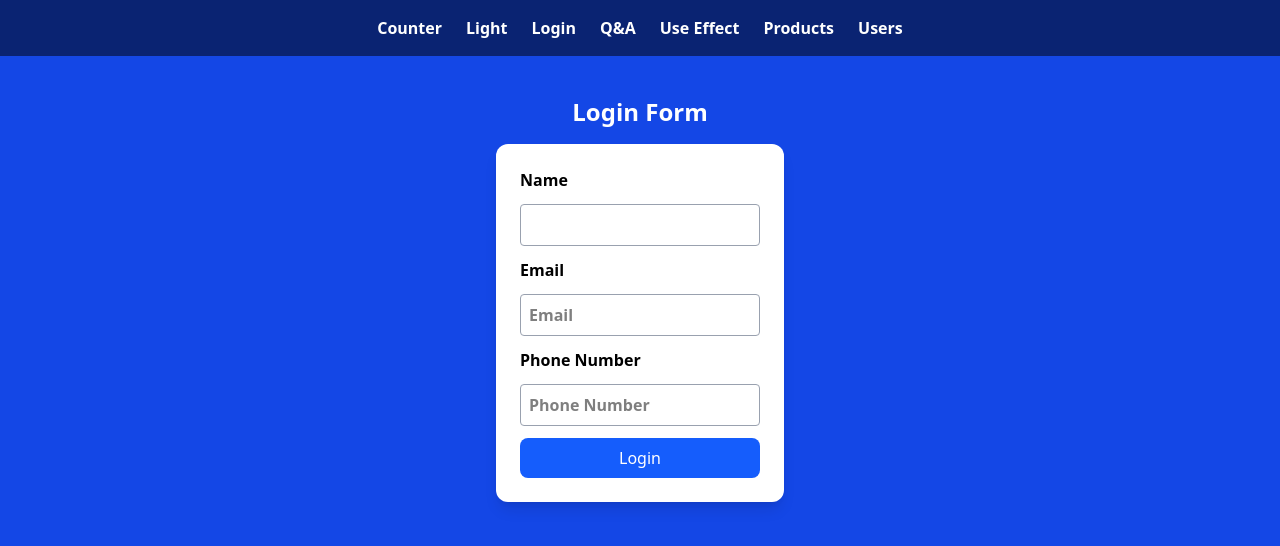
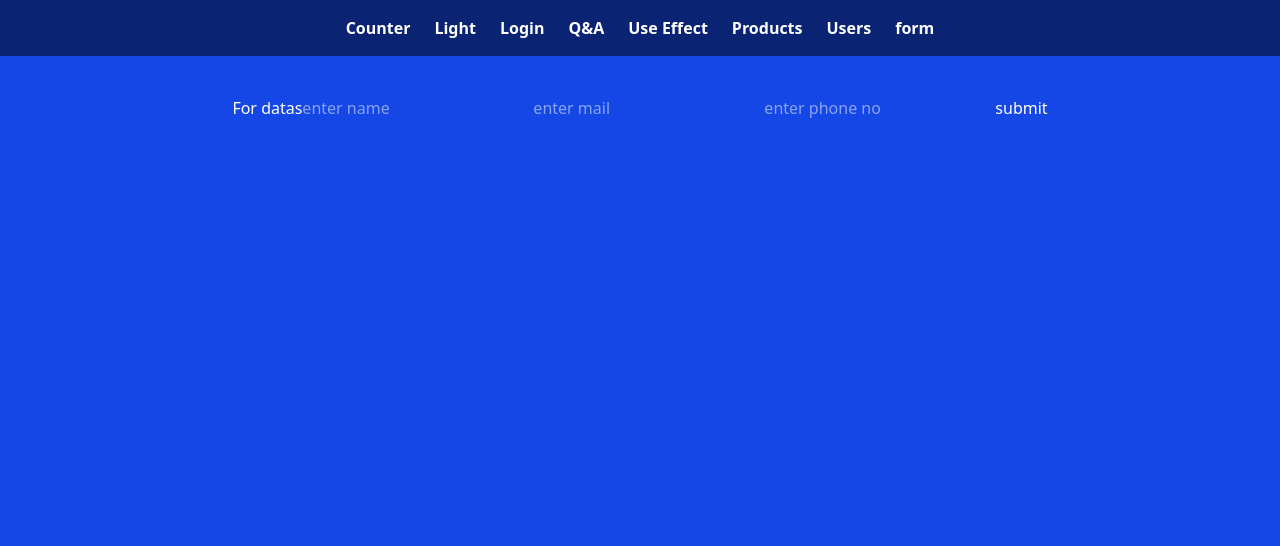
Before and after one commit to abishekvpm2025/Newstate_proj, a React (Vite) app: page /form in a window 1280 px wide. Shown: the top 546 px of the page. Built offline with nearby package versions, Linux system fonts and the light colour scheme.

Commit message:
add new feature in form

```diff
--- a/src/App.jsx
+++ b/src/App.jsx
@@ -9,6 +9,7 @@ import Questionpage from "./Components/Questionpage.jsx";
 import Useeffect from "./Components/Useeffect.jsx";
 import Useproduct from "./Components/Useproduct.jsx";
 import Empname from "./Components/Empname.jsx";
+import Form from "./Components/Form.jsx";
 
 const App = () => {
   return (
@@ -24,7 +25,7 @@ const App = () => {
         <Link to="/light" className="hover:text-yellow-300 font-bold">
           Light
         </Link>
-        <Link to="/form" className="hover:text-yellow-300 font-bold">
+        <Link to="/formdata" className="hover:text-yellow-300 font-bold">
           Login
         </Link>
         <Link to="/qa" className="hover:text-yellow-300 font-bold">
@@ -40,6 +41,10 @@ const App = () => {
         Users
         </Link>
 
+        <Link to="form" className="hover:text-yellow-300 font-bold" >
+        form
+        </Link>
+
       </nav>
 
       {/* Pages */}
@@ -47,11 +52,12 @@ const App = () => {
         <Routes>
           <Route path="/" element={<Counter />} />
           <Route path="/light" element={<Lightswitch />} />
-          <Route path="/form" element={<Loginform />} />
+          <Route path="/formdata" element={<Loginform />} />
           <Route path="/qa" element={<Questionpage />} />
           <Route path="useeff" element={< Useeffect />}/>
            <Route path="product" element={< Useproduct />}/>
            <Route path="empdata" element={< Empname />}/>
+           <Route path="form" element={< Form />}/>
         </Routes>
       </div>
     </div>
--- /dev/null
+++ b/src/Components/Form.jsx
@@ -0,0 +1,101 @@
+// import { useState } from "react";
+
+import { useState } from "react";
+
+// const Form = () => {
+//   const [data, SetDate] = useState({ name: "", email: "", Phone: "" });
+//   console.log();
+
+
+//   const datchange = (e) => {
+//     const { name,value } = e.target;
+
+//     SetDate((prev) => ({ ...prev, [name]: value }));
+//   };
+
+//   const datasubmit = (e) => {
+//     e.preventDefault();
+//     localStorage.setItem("dataarea",JSON.stringify(data))
+//     alert(`hi ${data.name },your datas is saved   `)
+
+
+//   };
+
+//   return (
+//     <>
+//       <h1>Register form</h1>
+//       <form onSubmit={datasubmit}>
+//         <input
+//           type="text"
+//           placeholder="Enter your name"
+//           name="name"
+//           onChange={datchange}
+//           value={data.name}
+//         />
+//         <input
+//           type="email"
+//           placeholder="Enter mail"
+//           name="email"
+//           onChange={datchange}
+//           value={data.email}
+//         />
+//         <input
+//           type="email"
+//           placeholder="Enter phone no"
+//           name="Phone"
+//           onChange={datchange}
+//           value={data.Phone}
+//         />
+//         <button type="submit">submit</button>
+//       </form>
+//     </>
+//   );
+// };
+// export default Form;
+
+
+
+
+
+
+const Task = () => {
+
+    const[data,SetData]=useState({name:"",email:"",phone:""})
+
+    const handlechange = (e) => {
+
+        const {name,value}=e.target
+
+        SetData( (prv)=>({
+            ...prv,[name]:value})
+        )
+
+    }
+
+    const submitdata = (e) => {
+
+        e.preventDefault()
+
+        localStorage.setItem("mydata",JSON.stringify(data))
+
+        alert(` hi ${data.name} ,your data successfully saved`)
+
+
+    }
+
+
+
+    return (
+    <>
+    <h1>For datas</h1>
+    <form onSubmit={submitdata} >
+    <input type="text" name="name" value={data.name} placeholder="enter name" onChange={handlechange} />
+   <input type="email" name="email" value={data.email} placeholder="enter mail" onChange={handlechange} />
+   <input type="number" name="phone" value={data.phone} placeholder="enter phone no" onChange={handlechange} />
+   <button type="submit"> submit</button>
+   </form>
+
+   </>
+    )
+}
+export default Task;
```
